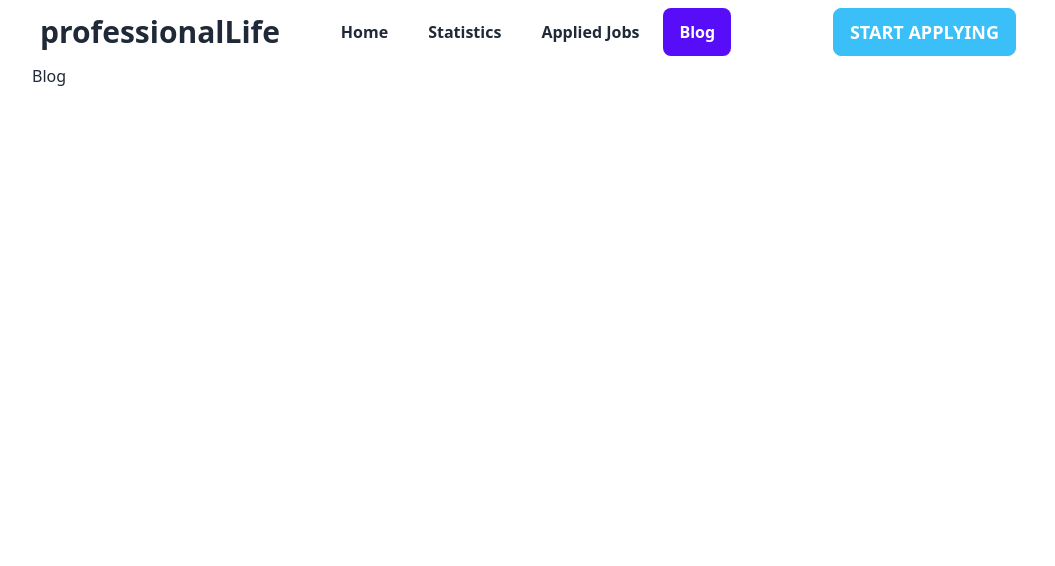
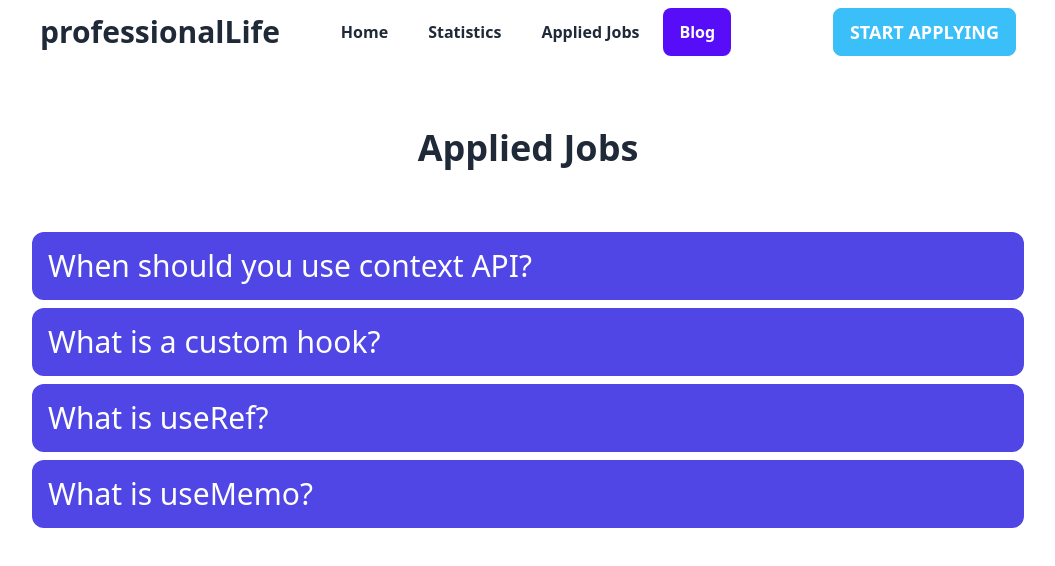
Before and after one commit to hbashar434/professional-life, a React (Vite) app: page /blog in a window 1280 px wide. Shown: the top 566 px of the page, without its empty margins (112-1167 px from the left). Built offline with nearby package versions, Linux system fonts and the light colour scheme.

Commit message:
up to blog writing

```diff
--- a/src/components/Blog/Blog.jsx
+++ b/src/components/Blog/Blog.jsx
@@ -1,9 +1,41 @@
 import React from "react";
 
 const Blog = () => {
+  const data = [
+    {
+      question: "When should you use context API?",
+      answer:
+        "The Context API is a feature in React that allows for global state management. It can be used when you have data or state that needs to be accessed by multiple components at different levels of your component tree. The Context API can be a powerful tool for managing state and sharing data between components in React.",
+    },
+    {
+      question: "What is a custom hook?",
+      answer:
+        "A custom hook is a special JavaScript function whose name starts with 'use' and can be used to call other hooks.  Custom hooks help you extract common functionality from components and reuse it across multiple components, making your code more modular and easier to maintain.",
+    },
+    {
+      question: "What is useRef?",
+      answer:
+        "The useRef hook takes an initial value as its argument and returns a mutable ref object with a current property. You can assign a value to the current property of the ref object, and it will persist across renders. When you update the current property, React will not re-render the component.",
+    },
+    {
+      question: "What is useMemo?",
+      answer:
+        "UseMemo is a built-in React hook that allows you to memoize the result of a function so that it is only re-calculated when its dependencies change. This is useful for expensive calculations or operations that you don't want to re-run unnecessarily. To use useMemo, you pass a function as the first argument and an array of dependencies as the second argument. The function will only be re-evaluated when one of the dependencies changes.",
+    },
+  ];
   return (
     <div>
-      <h1>Blog</h1>
+      <h1 className="font-bold text-4xl my-16 text-center">Applied Jobs</h1>
+      {data.map((blog) => (
+        <div tabIndex={0} className="collapse group">
+          <div className="collapse-title bg-indigo-600 rounded-xl text-primary-content text-3xl group-focus:bg-indigo-900 group-focus:text-secondary-content">
+            {blog.question}
+          </div>
+          <div className="collapse-content mt-2 group-focus:mb-8 bg-primary text-primary-content text-lg group-focus:bg-indigo-900 rounded-xl group-focus:text-secondary-content group-focus:p-6">
+            {blog.answer}
+          </div>
+        </div>
+      ))}
     </div>
   );
 };
```
